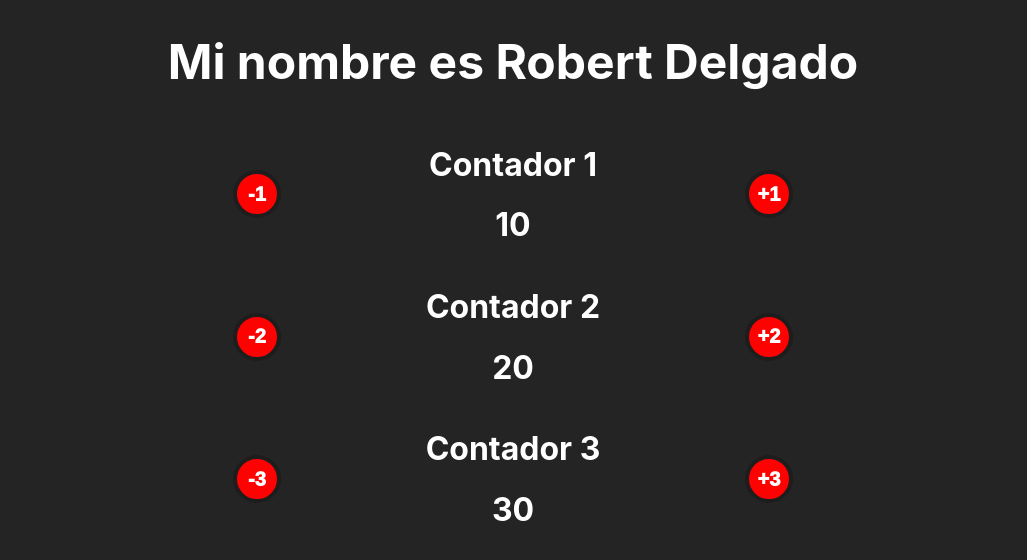
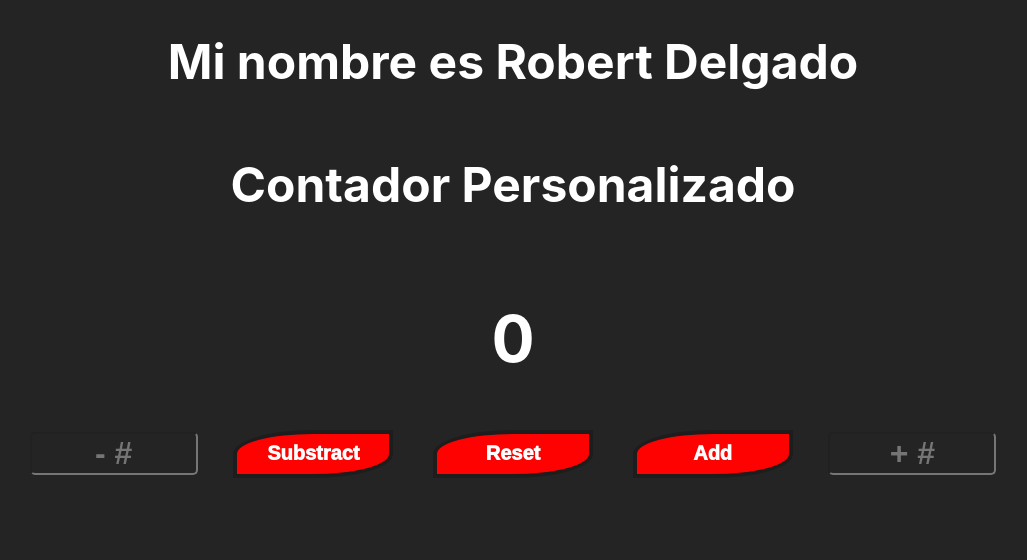
Before and after one commit to DrowAnn/Clases-React-II, a React (Create React App) app: page / in a window 1280 px wide. Shown: the top 560 px of the page, without its empty margins (127-1154 px from the left). Built offline with nearby package versions, Linux system fonts and the light colour scheme.

Commit message:
Actividad 3 realizada

```diff
--- a/src/App.js
+++ b/src/App.js
@@ -1,10 +1,10 @@
 import "./App.css";
-import Counter2 from "./Components/Counter2";
+import Counter from "./Components/Counter";
 
 function App() {
   return (
     <div className="App">
-      <Counter2 />
+      <Counter />
     </div>
   );
 }
--- a/src/Components/Contador2.css
+++ b/src/Components/Contador.css
@@ -16,25 +16,25 @@ h1 {
   font-size: 6vh;
 }
 
+h2 {
+  font-size: 8vh;
+}
+
 .tablaContadores {
   display: grid;
-  grid-template-columns: 20% 60% 20%;
-  grid-template-rows: repeat(3, 1fr);
-  width: 50%;
+  grid-template-columns: 20% 20% 20% 20% 20%;
+  grid-template-rows: 100%;
+  width: 78%;
   height: fit-content;
   align-items: center;
   justify-items: center;
 }
 
-.tablaContadores h1 {
-  font-size: 4vh;
-}
-
 button {
   font-size: 2.5vh;
   font-weight: 1000;
-  border-radius: 50%;
-  width: 6vh;
+  border-radius: 50% 0%;
+  width: 20vh;
   height: 6vh;
   border: solid 4px rgb(29, 29, 29);
   background-color: rgb(254, 2, 2);
@@ -48,3 +48,19 @@ button:hover {
 button:active {
   transform: translate(0px, 2px);
 }
+
+input {
+  width: 80%;
+  height: fit-content;
+  font-size: 4vh;
+  border-radius: 5px;
+  color: white;
+  font-weight: 600;
+  text-align: center;
+}
+
+input[type="number"]::-webkit-inner-spin-button,
+input[type="number"]::-webkit-outer-spin-button {
+  -webkit-appearance: none;
+  margin: 0;
+}
--- a/src/Components/Counter.jsx
+++ b/src/Components/Counter.jsx
@@ -1,26 +1,54 @@
 import React, { useState } from "react";
+import "./Contador.css";
+import useCounter from "../Hooks/useCounter";
 
 const Counter = () => {
-  const [mensaje, setMensaje] = useState(25);
+  const [tipyng, setTyping] = useState({ addV: "", substractV: "" });
 
-  const Disminuir = () => {
-    setMensaje(mensaje - 1);
-  };
-  const Reestablecer = () => {
-    setMensaje(25);
-  };
-  const Aumentar = () => {
-    setMensaje(mensaje + 1);
+  const typing = ({ target }) => {
+    const { name, value } = target;
+    setTyping({ ...tipyng, [name]: value });
   };
 
+  const { addV, substractV } = tipyng;
+
+  const { counter, Add, Substract, Reset, displayColor } = useCounter();
+
   return (
-    <div>
+    <div className="general">
       <h1>Mi nombre es Robert Delgado</h1>
-      <h1>Tengo {mensaje} Años</h1>
-      <div>
-        <button onClick={Disminuir}>-1</button>
-        <button onClick={Reestablecer}>Reestablecer</button>
-        <button onClick={Aumentar}>+1</button>
+      <h1>Contador Personalizado</h1>
+      <h2 style={{ color: displayColor }}>{counter}</h2>
+      <div className="tablaContadores">
+        <input
+          type="number"
+          placeholder="- #"
+          onChange={typing}
+          value={substractV}
+          name="substractV"
+        />
+        <button
+          onClick={() => {
+            Substract(substractV);
+          }}
+        >
+          Substract
+        </button>
+        <button onClick={Reset}>Reset</button>
+        <button
+          onClick={() => {
+            Add(addV);
+          }}
+        >
+          Add
+        </button>
+        <input
+          type="number"
+          placeholder="+ #"
+          onChange={typing}
+          value={addV}
+          name="addV"
+        />
       </div>
     </div>
   );
--- a/src/Components/Counter2.jsx
+++ /dev/null
@@ -1,57 +0,0 @@
-import React, { useState } from "react";
-import "./Contador2.css";
-
-const Counter2 = () => {
-  const [contador, setContador] = useState({
-    contador1: 10,
-    contador2: 20,
-    contador3: 30,
-  });
-
-  const Contadorm1 = () => {
-    setContador({ ...contador, contador1: contador.contador1 - 1 });
-  };
-  const ContadorM1 = () => {
-    setContador({ ...contador, contador1: contador.contador1 + 1 });
-  };
-  const Contadorm2 = () => {
-    setContador({ ...contador, contador2: contador.contador2 - 2 });
-  };
-  const ContadorM2 = () => {
-    setContador({ ...contador, contador2: contador.contador2 + 2 });
-  };
-  const Contadorm3 = () => {
-    setContador({ ...contador, contador3: contador.contador3 - 3 });
-  };
-  const ContadorM3 = () => {
-    setContador({ ...contador, contador3: contador.contador3 + 3 });
-  };
-
-  return (
-    <div className="general">
-      <h1>Mi nombre es Robert Delgado</h1>
-      <div className="tablaContadores">
-        <button onClick={Contadorm1}>-1</button>
-        <div>
-          <h1>Contador 1</h1>
-          <h1>{contador.contador1}</h1>
-        </div>
-        <button onClick={ContadorM1}>+1</button>
-        <button onClick={Contadorm2}>-2</button>
-        <div>
-          <h1>Contador 2</h1>
-          <h1>{contador.contador2}</h1>
-        </div>
-        <button onClick={ContadorM2}>+2</button>
-        <button onClick={Contadorm3}>-3</button>
-        <div>
-          <h1>Contador 3</h1>
-          <h1>{contador.contador3}</h1>
-        </div>
-        <button onClick={ContadorM3}>+3</button>
-      </div>
-    </div>
-  );
-};
-
-export default Counter2;
--- /dev/null
+++ b/src/Hooks/useCounter.js
@@ -0,0 +1,46 @@
+import { useState } from "react";
+
+const useCounter = (valor = 0) => {
+  const [counter, setCounter] = useState(valor);
+  const [displayColor, setDisplayColor] = useState("Withe");
+  const arregloColores = [
+    "Withe",
+    "Red",
+    "Blue",
+    "Green",
+    "Gray",
+    "Aqua",
+    "Aquamarine",
+    "Blueviolet",
+    "Brown",
+    "Chocolate",
+    "Crimson",
+    "Cyan",
+    "Fuschsia",
+  ];
+
+  const Add = (addV) => {
+    if (addV !== "") {
+      setCounter(counter + parseInt(addV));
+    }
+    setDisplayColor(
+      arregloColores[Math.floor(Math.random() * (arregloColores.length - 1))]
+    );
+  };
+  const Substract = (substractV) => {
+    if (substractV !== "") {
+      setCounter(counter - parseInt(substractV));
+    }
+    setDisplayColor(
+      arregloColores[Math.floor(Math.random() * (arregloColores.length - 1))]
+    );
+  };
+  const Reset = () => {
+    setCounter(0);
+    setDisplayColor("White");
+  };
+
+  return { counter, Add, Substract, Reset, displayColor };
+};
+
+export default useCounter;
```
